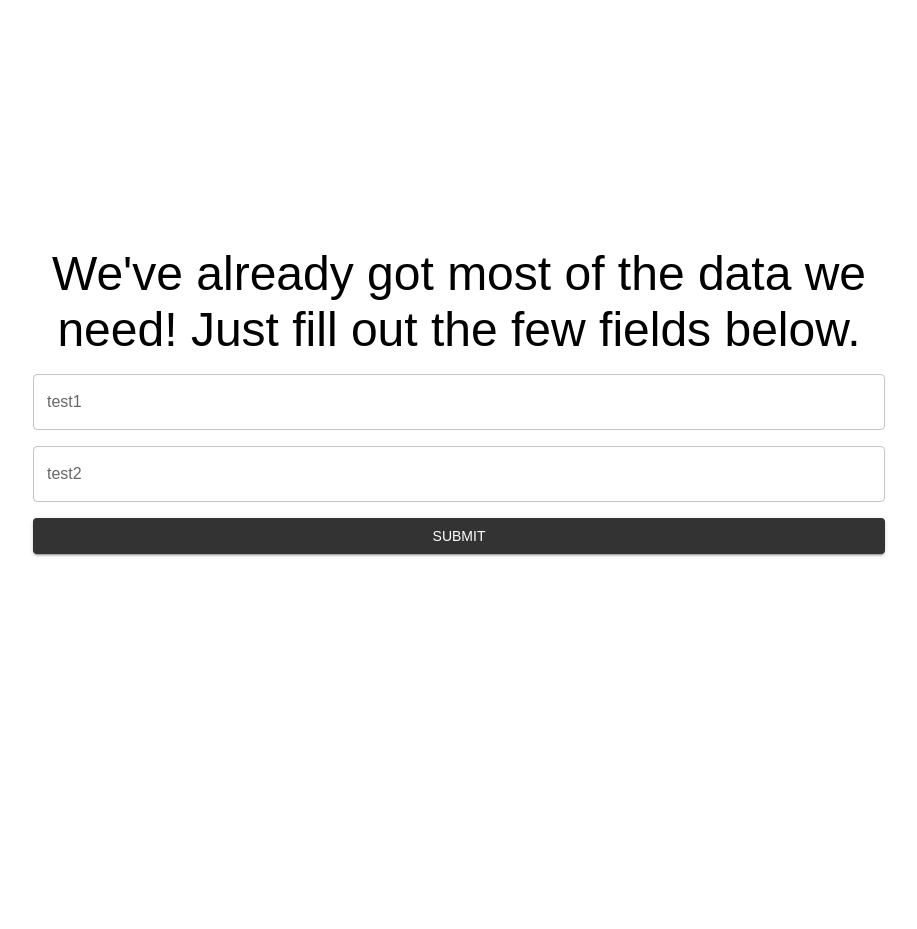
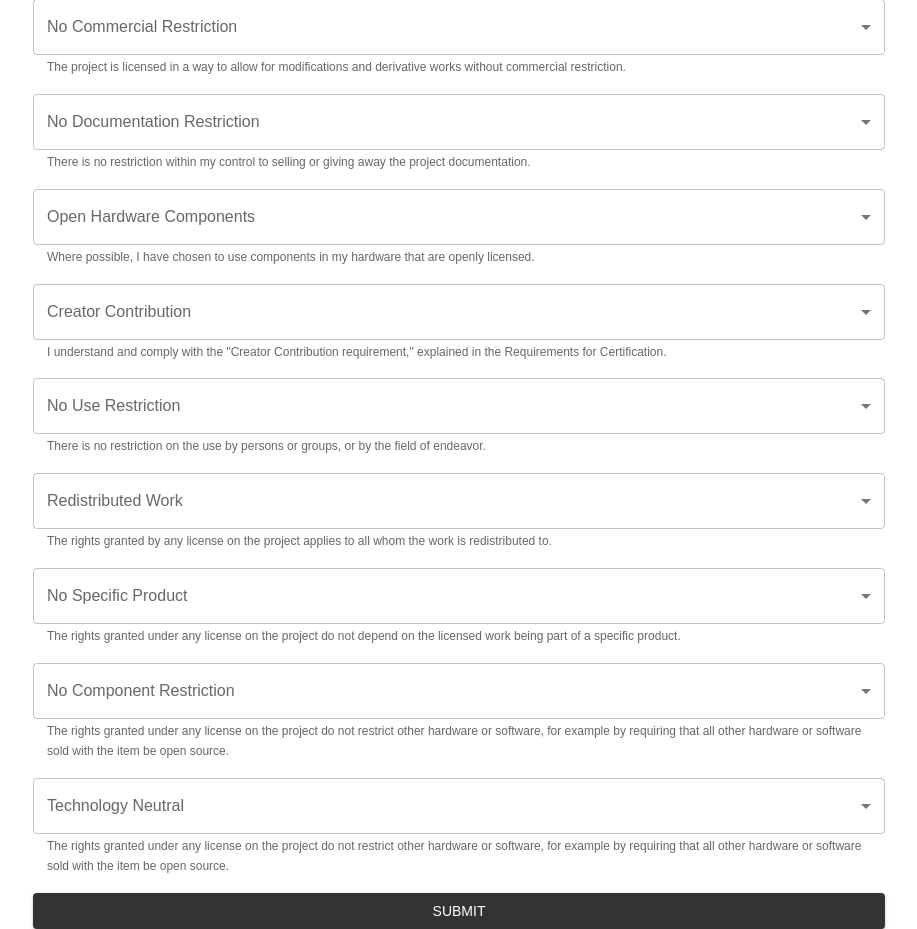
Before and after one commit to Appropedia/oshwa-appro, a React (Create React App) app in the folder client/: page /validate in a window 1280 px wide. Shown: the whole page, without its empty margins (181-1098 px from the left). Before the commit the page ends 800 px from the top, so only its background shows below. Built offline with nearby package versions, Linux system fonts and the light colour scheme.

Commit message:
Feat: Display OSHWA fields needed

```diff
--- a/client/src/components/OSHWAForm.js
+++ b/client/src/components/OSHWAForm.js
@@ -1,9 +1,74 @@
-import { Button, TextField, Typography } from "@mui/material";
+import {
+  Button,
+  FormControl,
+  FormHelperText,
+  InputLabel,
+  MenuItem,
+  Select,
+  TextField,
+  Typography,
+} from "@mui/material";
 import React from "react";
 import { useFormik } from "formik";
 
-const OSHWAForm = () => {
-  const OSHWAFields = ["test1", "test2"];
+const OSHWAForm = (props) => {
+  const OSHWAFields = [
+    {
+      OSHWAField: "noCommercialRestriction",
+      explanationField: "explanationNcr",
+      description:
+        "The project is licensed in a way to allow for modifications and derivative works without commercial restriction.",
+    },
+    {
+      OSHWAField: "noDocumentationRestriction",
+      explanationField: "explanationNdr",
+      description:
+        "There is no restriction within my control to selling or giving away the project documentation.",
+    },
+    {
+      OSHWAField: "openHardwareComponents",
+      explanationField: "explanationOhwc",
+      description:
+        "Where possible, I have chosen to use components in my hardware that are openly licensed.",
+    },
+    {
+      OSHWAField: "creatorContribution",
+      explanationField: "explanationCcr",
+      description: `I understand and comply with the "Creator Contribution requirement," explained in the Requirements for Certification.`,
+    },
+    {
+      OSHWAField: "noUseRestriction",
+      explanationField: "explanationNur",
+      description: `There is no restriction on the use by persons or groups, or by the field of endeavor.`,
+    },
+    {
+      OSHWAField: "redistributedWork",
+      explanationField: "explanationRwr",
+      description: `The rights granted by any license on the project applies to all whom the work is redistributed to.`,
+    },
+    {
+      OSHWAField: "noSpecificProduct",
+      explanationField: "explanationNsp",
+      description: `The rights granted under any license on the project do not depend on the licensed work being part of a specific product.`,
+    },
+    {
+      OSHWAField: "noComponentRestriction",
+      explanationField: "explanationNor",
+      description: `The rights granted under any license on the project do not restrict other hardware or software, for example by requiring that all other hardware or software sold with the item be open source.`,
+    },
+    {
+      OSHWAField: "technologyNeutral",
+      explanationField: "explanationTn",
+      description: `The rights granted under any license on the project do not restrict other hardware or software, for example by requiring that all other hardware or software sold with the item be open source.`,
+    },
+  ];
+
+  function transformOSHWAField(OSHWAField) {
+    const words = OSHWAField.replace(/([a-z0-9])([A-Z])/g, "$1 $2");
+    const capitalized =
+      words.charAt(0).toUpperCase() + words.slice(1);
+    return capitalized;
+  }
 
   const formik = useFormik({
     initialValues: {},
@@ -22,13 +87,14 @@ const OSHWAForm = () => {
         <form onSubmit={formik.handleSubmit}>
           <div>
             {OSHWAFields.map((element, index) => (
-              <TextField
-                fullWidth
-                sx={{ marginTop: "2vh" }}
-                label={element}
-                name={element}
-                onChange={formik.handleChange}
-              />
+              <FormControl fullWidth sx={{marginTop: "2vh"}}>
+                <InputLabel>{transformOSHWAField(element.OSHWAField)}</InputLabel>
+                <Select label={transformOSHWAField(element.OSHWAField)} onChange={formik.handleChange} helperText="test">
+                  <MenuItem value={true}>True</MenuItem>
+                  <MenuItem value={false}>False</MenuItem>
+                </Select>
+                <FormHelperText>{element.description}</FormHelperText>
+              </FormControl>
             ))}
             <Button
               fullWidth
```
